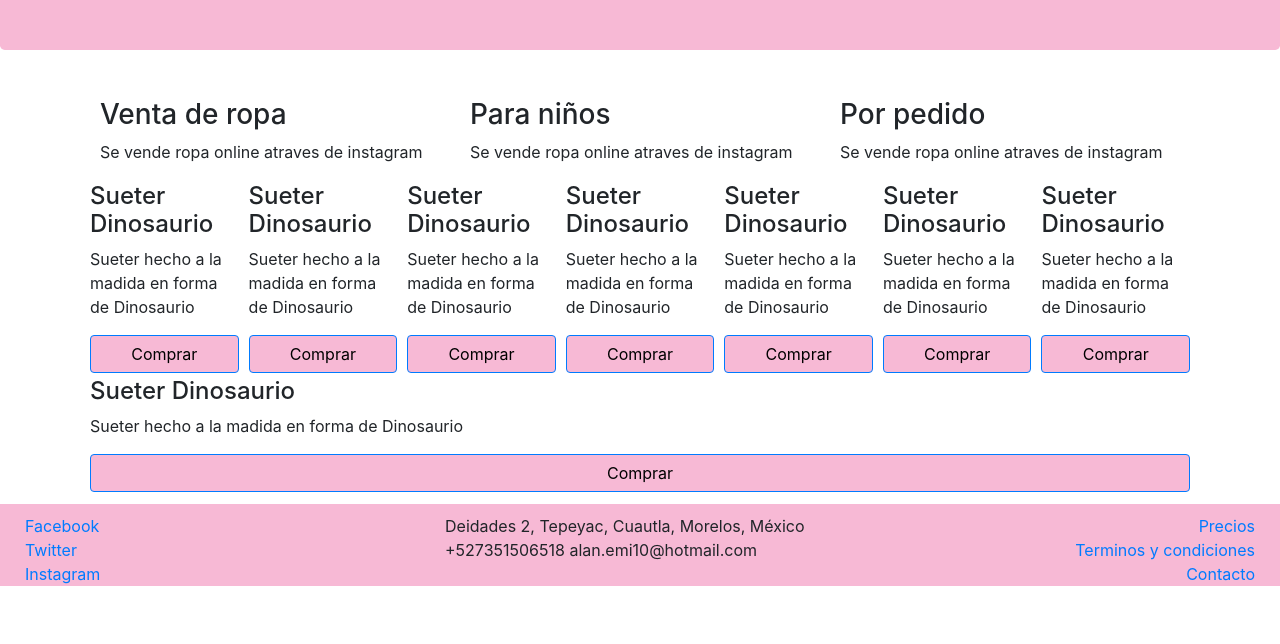
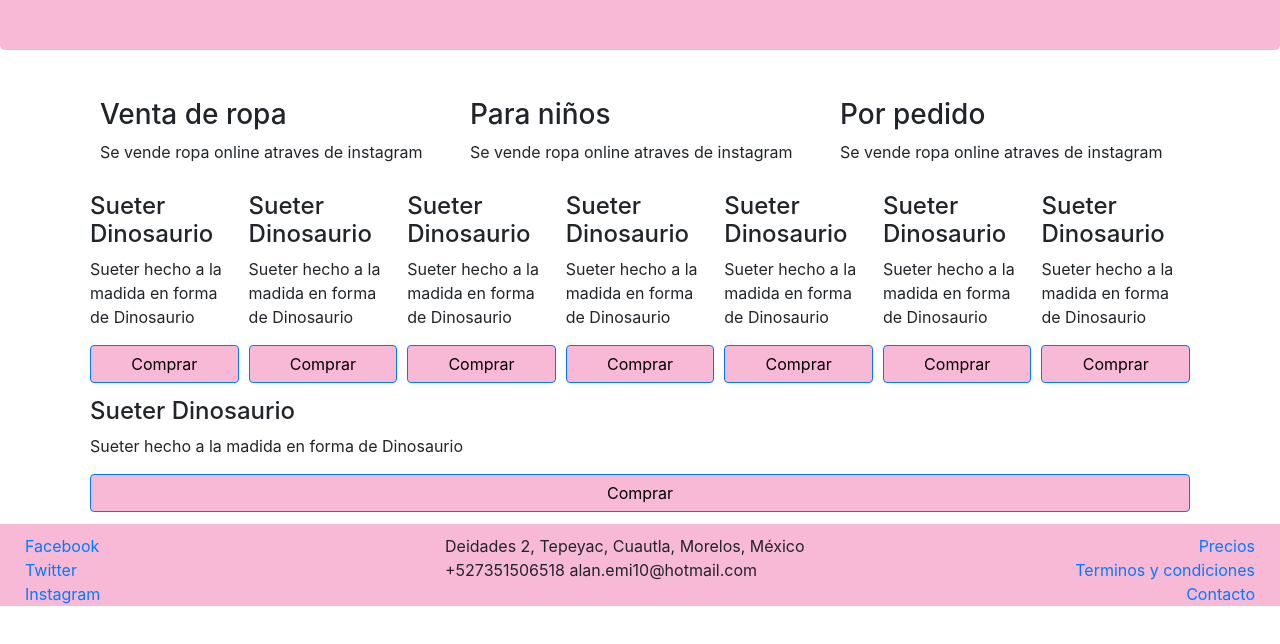
Before and after one commit to Replase/Proyecto, a website: page index.html in a window 1280 px wide. Shown: the part 134-778 px from the top of the page. Drawn offline with nearby package versions, Linux system fonts and the light colour scheme.

Commit message:
agregamos footer y estilos

```diff
--- a/css/main.css
+++ b/css/main.css
@@ -15,6 +15,7 @@ footer{
 .card-store{
     flex: 1 150px;
     padding: 2px 5px 2px 5px;
+    margin-top: 10px;
 }
 .btn-reserva{
     width: 100%;
--- a/index.html
+++ b/index.html
@@ -36,45 +36,77 @@
             </div>
         </div>
         <div class="d-flex flex-wrap ">
-            <div class="card-store">
+            <div class="card-store d-flex flex-column justify-content-between">
+                <div>
                     <h4>Sueter Dinosaurio</h4>
                     <p>Sueter hecho a la madida en forma de Dinosaurio</p>
+                </div>
+                <div>
                     <button class="btn btn-primary btn-reserva">Comprar</button>
                 </div>
-            <div class="card-store">
+            </div>
+            <div class="card-store d-flex flex-column justify-content-between">
+                <div>
                     <h4>Sueter Dinosaurio</h4>
                     <p>Sueter hecho a la madida en forma de Dinosaurio</p>
+                </div>
+                <div>
                     <button class="btn btn-primary btn-reserva">Comprar</button>
                 </div>
-            <div class="card-store">
+            </div>
+            <div class="card-store d-flex flex-column justify-content-between">
+                <div>
                     <h4>Sueter Dinosaurio</h4>
                     <p>Sueter hecho a la madida en forma de Dinosaurio</p>
+                </div>
+                <div>
                     <button class="btn btn-primary btn-reserva">Comprar</button>
                 </div>
-            <div class="card-store">
+            </div>
+            <div class="card-store d-flex flex-column justify-content-between">
+                <div>
                     <h4>Sueter Dinosaurio</h4>
                     <p>Sueter hecho a la madida en forma de Dinosaurio</p>
+                </div>
+                <div>
                     <button class="btn btn-primary btn-reserva">Comprar</button>
                 </div>
-            <div class="card-store">
+            </div>
+            <div class="card-store d-flex flex-column justify-content-between">
+                <div>
                     <h4>Sueter Dinosaurio</h4>
                     <p>Sueter hecho a la madida en forma de Dinosaurio</p>
+                </div>
+                <div>
                     <button class="btn btn-primary btn-reserva">Comprar</button>
                 </div>
-            <div class="card-store">
+            </div>
+            <div class="card-store d-flex flex-column justify-content-between">
+                <div>
                     <h4>Sueter Dinosaurio</h4>
                     <p>Sueter hecho a la madida en forma de Dinosaurio</p>
+                </div>
+                <div>
                     <button class="btn btn-primary btn-reserva">Comprar</button>
                 </div>
-            <div class="card-store">
+            </div>
+            <div class="card-store d-flex flex-column justify-content-between">
+                <div>
                     <h4>Sueter Dinosaurio</h4>
                     <p>Sueter hecho a la madida en forma de Dinosaurio</p>
+                </div>
+                <div>
                     <button class="btn btn-primary btn-reserva">Comprar</button>
                 </div>
-            <div class="card-store">
+            </div>
+            <div class="card-store d-flex flex-column justify-content-between">
+                <div>
                     <h4>Sueter Dinosaurio</h4>
                     <p>Sueter hecho a la madida en forma de Dinosaurio</p>
+                </div>
+                <div>
                     <button class="btn btn-primary btn-reserva">Comprar</button>
+                </div>
             </div>
         </div>
     </div>
```
Lines whose indentation alone changed are shown as unchanged.
